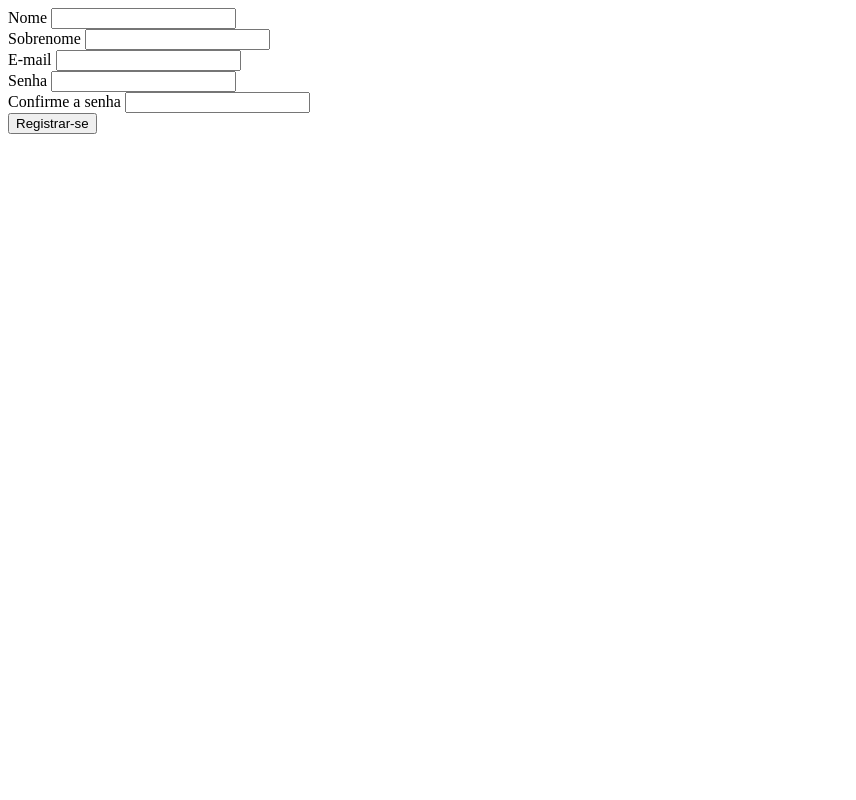
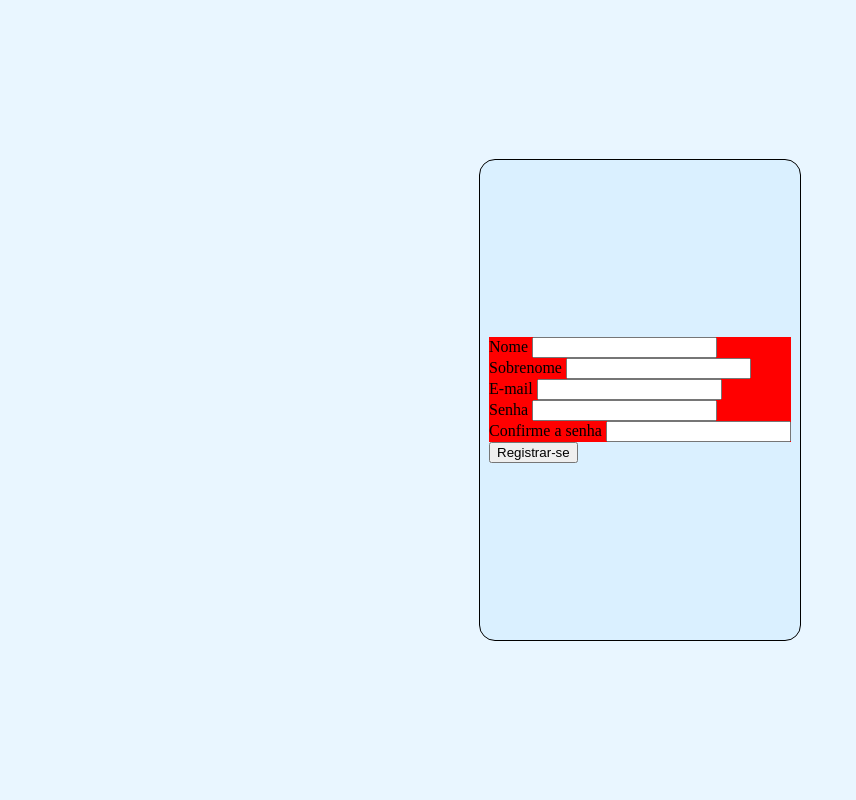
Before and after one commit to LeandroArantesDev/TaskMaker, a PHP site: page /signup.php in a window 1280 px wide. Shown: the whole page, without its empty margins (0-856 px from the left). Run offline with PHP 8.4, Linux system fonts and the light colour scheme; the visitor is signed in with stand-in values (Sample User, id 1).

Commit message:
Atualização css

```diff
--- /dev/null
+++ b/assets/css/signup.css
@@ -0,0 +1,27 @@
+body {
+    box-sizing: border-box;
+    margin: 0;
+    padding: 0;
+    background-color: var(--background-color-signup);
+    display: flex;
+    justify-content: center;
+    align-items: center;
+    height: 100vh;
+
+    & .form {
+        width: 25%;
+        height: 60%;
+        border: 1px solid black;
+        background-color: var(--background-color-form-signup);
+        border-radius: 1em;
+        overflow: hidden;
+        display: flex;
+        align-items: center;
+        justify-content: center;
+
+        & .form-group {
+            width: 100%;
+            background-color: red;
+        }
+    }
+}
--- /dev/null
+++ b/assets/css/variaveis.css
@@ -0,0 +1,10 @@
+:root {
+    /* Variáveis Sign-up */
+
+    --background-color-signup: rgb(233, 246, 255);
+    --background-color-form-signup: rgb(218, 240, 255);
+
+    /* Variáveis Sign-up */
+}
+
+.dark-theme {}
--- a/signup.php
+++ b/signup.php
@@ -8,6 +8,8 @@ $_SESSION['_csrf'] = (isset($_SESSION['_csrf'])) ? $_SESSION['_csrf'] : hash('sh
 <head>
     <meta charset="UTF-8">
     <meta name="viewport" content="width=device-width, initial-scale=1.0">
+    <link rel="stylesheet" href="assets/css/variaveis.css">
+    <link rel="stylesheet" href="assets/css/signup.css">
     <title>TaskMaker | Registre-se</title>
 </head>
 
```
